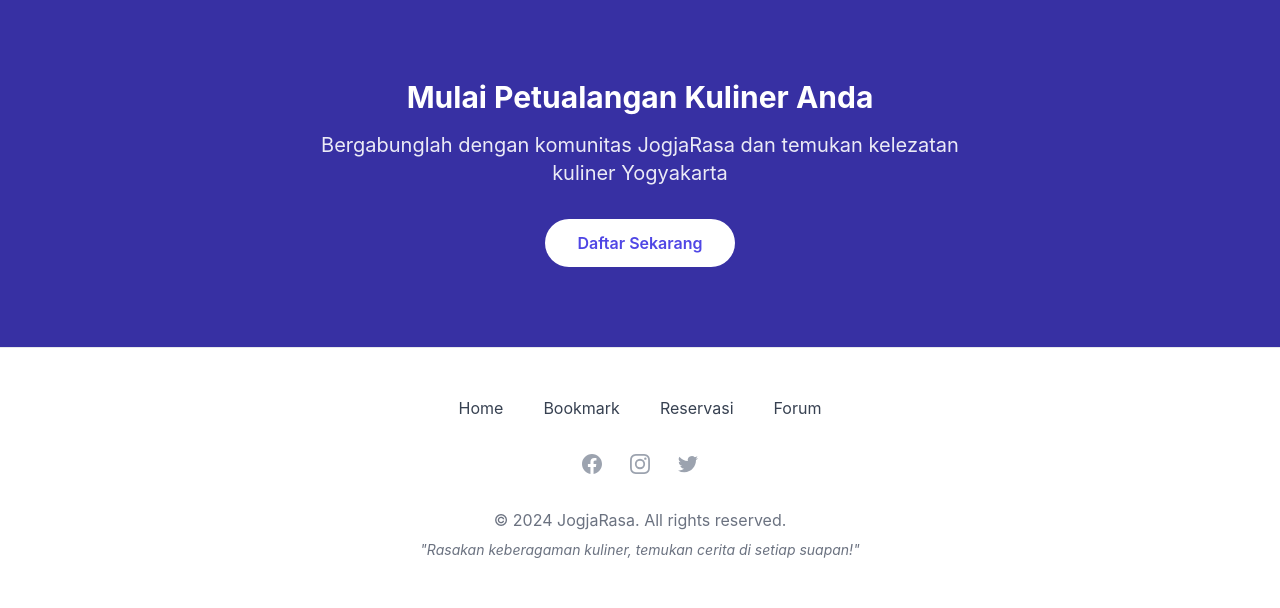
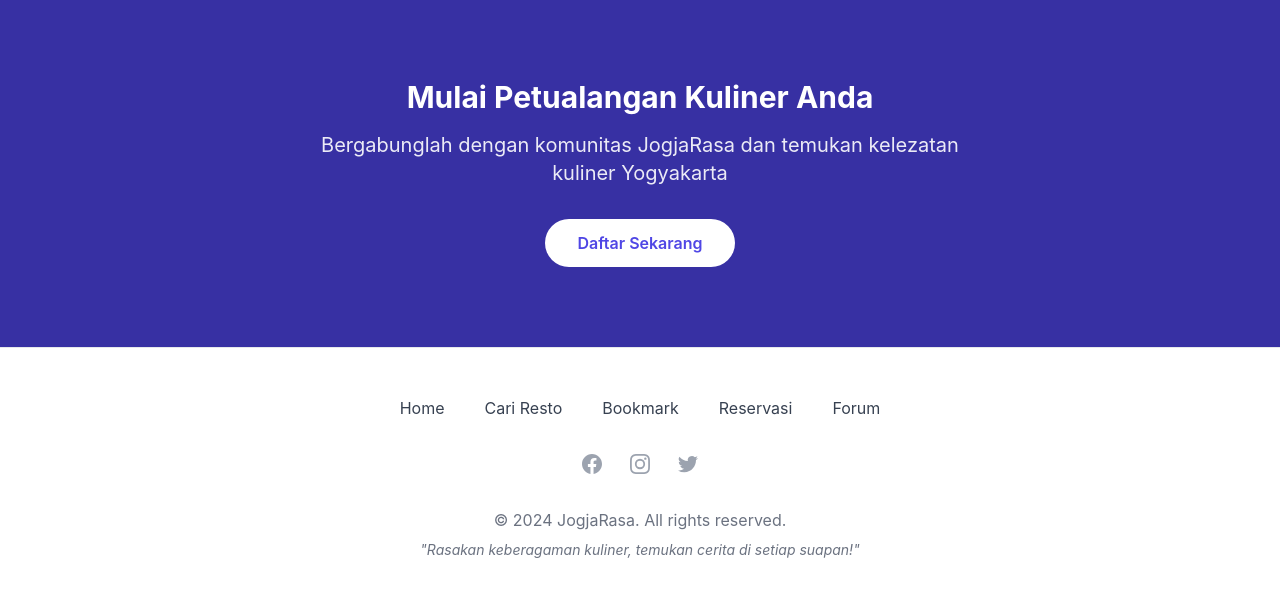
Before and after one commit to F02-PBP/jogja-rasa, a Django app: page / in a window 1280 px wide. Shown: the part 2527-3135 px from the top of the page. Run offline with Django 5.2, Linux system fonts and the light colour scheme; some libraries are stand-ins or nearby versions.

Commit message:
feat: update footer links

```diff
--- a/templates/footer.html
+++ b/templates/footer.html
@@ -6,10 +6,18 @@
     <div class="flex flex-wrap justify-center -mx-5 -my-2">
       <div class="px-5 py-2">
         <a
-          href="{% url 'main:show_landing_page' %}"
+          href="{% url 'main:home' %}"
           class="text-base leading-6 text-gray-700 hover:text-navy-600 transition duration-300"
         >
           Home
+        </a>
+      </div>
+      <div class="px-5 py-2">
+        <a
+          href="/cari-resto"
+          class="text-base leading-6 text-gray-700 hover:text-navy-600 transition duration-300"
+        >
+          Cari Resto
         </a>
       </div>
       <div class="px-5 py-2">
```
